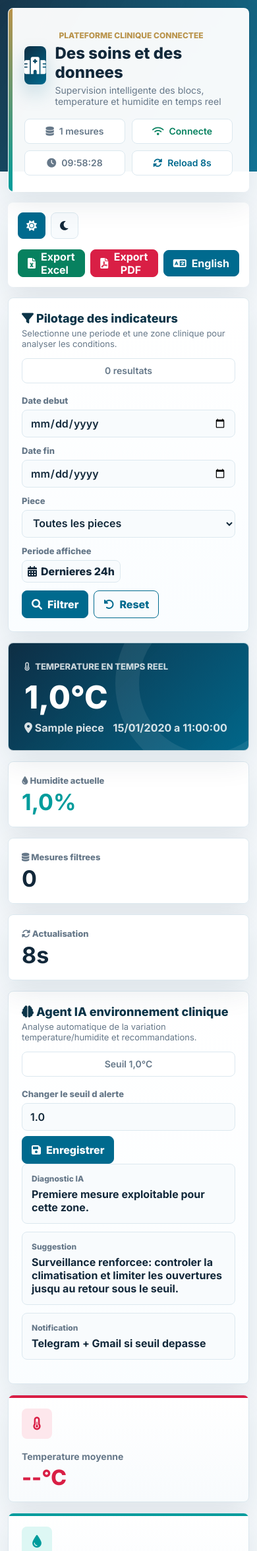
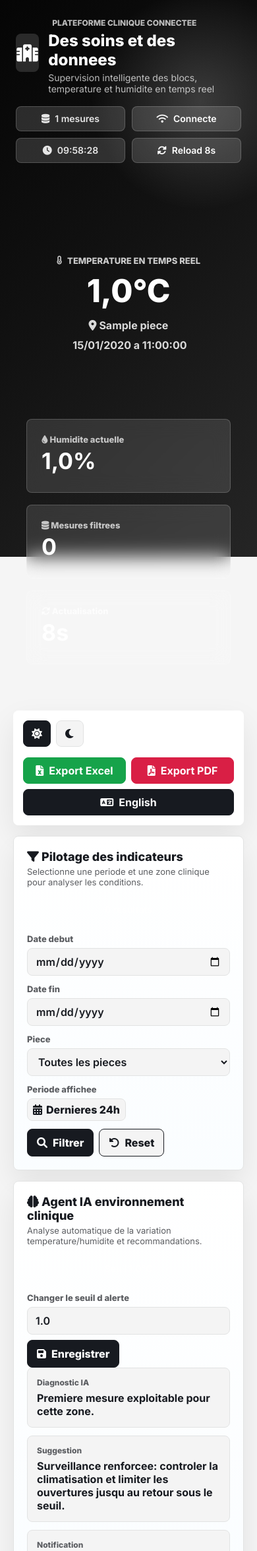
Before and after one commit to ZakHABIB/Projet-Django-GSI4, a Django app: page / in a window 390 px wide. Shown: the top 2351 px of the page at 66% size. Run offline with Django 5.2, Linux system fonts and the light colour scheme; tables that the repository leaves empty hold one stand-in row (values such as "Sample post"); some libraries are stand-ins or nearby versions.

Commit message:
Redesign dashboard with Tesla-style hero

```diff
--- a/templates/capteurs/dashboard.html
+++ b/templates/capteurs/dashboard.html
@@ -11,25 +11,25 @@
 
     <style>
         :root {
-            --bg: #f4f8fb;
+            --bg: #f5f5f5;
             --surface: #ffffff;
-            --surface-soft: #f8fbfd;
-            --text: #12283a;
-            --muted: #667889;
-            --border: #dce8ef;
-            --primary: #006a8e;
-            --primary-soft: #dff3f8;
-            --teal: #009c9c;
-            --teal-soft: #ddf7f4;
+            --surface-soft: #f4f4f4;
+            --text: #171a20;
+            --muted: #5c5e62;
+            --border: #e2e3e3;
+            --primary: #171a20;
+            --primary-soft: #eeeeee;
+            --teal: #0a7cff;
+            --teal-soft: #e7f1ff;
             --coral: #d91f45;
             --coral-soft: #fde7ec;
-            --amber: #b88a36;
-            --amber-soft: #fff5df;
-            --green: #07815f;
-            --clinical: #0b3448;
-            --navy: #0e2e44;
-            --gold: #b9934a;
-            --shadow: 0 18px 45px rgba(9, 49, 70, 0.09);
+            --amber: #8e8e93;
+            --amber-soft: #f1f1f1;
+            --green: #16a34a;
+            --clinical: #171a20;
+            --navy: #111111;
+            --gold: #a0a0a0;
+            --shadow: 0 18px 45px rgba(0, 0, 0, 0.08);
         }
 
         body.dark-mode {
@@ -58,7 +58,7 @@
         body {
             margin: 0;
             min-height: 100vh;
-            background: var(--bg);
+            background: #f5f5f5;
             color: var(--text);
             font-family: "Inter", Arial, sans-serif;
         }
@@ -66,11 +66,10 @@
         body::before {
             content: "";
             position: fixed;
-            inset: 0 0 auto;
-            height: 260px;
+            inset: 0;
             background:
-                linear-gradient(120deg, rgba(14, 46, 68, 0.96), rgba(0, 106, 142, 0.92)),
-                radial-gradient(circle at 86% 12%, rgba(185, 147, 74, 0.28), transparent 26%);
+                radial-gradient(circle at 78% 18%, rgba(255, 255, 255, 0.18), transparent 22%),
+                linear-gradient(135deg, #050505 0%, #121212 46%, #252525 100%);
             z-index: -1;
         }
 
@@ -79,9 +78,9 @@
         }
 
         .app-shell {
-            width: min(1440px, calc(100% - 40px));
+            width: 100%;
             margin: 0 auto;
-            padding: 22px 0 36px;
+            padding: 0 0 56px;
         }
 
         .topbar {
@@ -91,21 +90,19 @@
             align-items: center;
             justify-content: space-between;
             gap: 18px;
-            padding: 24px;
-            background: rgba(255, 255, 255, 0.96);
-            border: 1px solid rgba(255, 255, 255, 0.72);
-            border-radius: 8px;
-            box-shadow: var(--shadow);
+            width: min(1440px, calc(100% - 40px));
+            margin: 0 auto;
+            padding: 18px 4px;
+            background: transparent;
+            border: 0;
+            border-radius: 0;
+            box-shadow: none;
+            color: #fff;
+            z-index: 2;
         }
 
         .topbar::before {
-            content: "";
-            position: absolute;
-            left: 0;
-            top: 0;
-            bottom: 0;
-            width: 6px;
-            background: linear-gradient(180deg, var(--gold), var(--teal));
+            display: none;
         }
 
         .brand {
@@ -121,10 +118,10 @@
             display: grid;
             place-items: center;
             border-radius: 8px;
-            background: linear-gradient(135deg, var(--navy), var(--primary));
+            background: rgba(255, 255, 255, 0.14);
             color: #fff;
             font-size: 26px;
-            box-shadow: 0 14px 30px rgba(0, 106, 142, 0.20);
+            box-shadow: none;
         }
 
         .clinical-kicker {
@@ -132,7 +129,7 @@
             align-items: center;
             gap: 6px;
             margin-bottom: 5px;
-            color: var(--gold);
+            color: rgba(255, 255, 255, 0.72);
             font-size: 12px;
             font-weight: 800;
             text-transform: uppercase;
@@ -147,7 +144,7 @@
 
         .brand p {
             margin: 4px 0 0;
-            color: var(--muted);
+            color: rgba(255, 255, 255, 0.72);
             font-size: 14px;
         }
 
@@ -166,27 +163,28 @@
             gap: 8px;
             padding: 8px 12px;
             border-radius: 8px;
-            background: #fff;
-            border: 1px solid var(--border);
-            color: var(--muted);
+            background: rgba(255, 255, 255, 0.14);
+            border: 1px solid rgba(255, 255, 255, 0.18);
+            color: rgba(255, 255, 255, 0.88);
             font-size: 14px;
             font-weight: 600;
         }
 
         .status-pill.online {
-            color: var(--green);
+            color: #fff;
         }
 
         .status-pill.refreshing {
-            color: var(--primary);
+            color: #fff;
         }
 
         .toolbar {
+            width: min(1440px, calc(100% - 40px));
             display: flex;
             align-items: center;
             justify-content: space-between;
             gap: 16px;
-            margin-top: 16px;
+            margin: 22px auto 0;
             padding: 14px;
             background: rgba(255, 255, 255, 0.96);
             border: 1px solid rgba(255, 255, 255, 0.70);
@@ -262,7 +260,8 @@
         }
 
         .filters-panel {
-            margin-top: 16px;
+            width: min(1440px, calc(100% - 40px));
+            margin: 16px auto 0;
         }
 
         .filters-form {
@@ -326,33 +325,37 @@
 
         .live-overview {
             display: grid;
-            grid-template-columns: minmax(0, 1.4fr) repeat(3, minmax(180px, 0.7fr));
-            gap: 16px;
-            margin-top: 16px;
+            grid-template-columns: repeat(3, minmax(180px, 260px));
+            gap: 18px;
+            min-height: calc(100vh - 94px);
+            margin-top: -1px;
+            padding: 52px 40px 48px;
+            align-content: end;
+            justify-content: center;
+            color: #fff;
         }
 
         .live-card {
             position: relative;
             overflow: hidden;
-            padding: 24px;
-            border-radius: 8px;
-            border: 1px solid rgba(255, 255, 255, 0.72);
-            background:
-                linear-gradient(135deg, rgba(14, 46, 68, 0.98), rgba(0, 106, 142, 0.94)),
-                var(--navy);
+            grid-column: 1 / -1;
+            align-self: center;
+            justify-self: center;
+            max-width: 980px;
+            width: min(100%, 980px);
+            padding: 8vh 20px 10vh;
+            border-radius: 8px;
+            border: 0;
+            background: transparent;
             color: #fff;
-            box-shadow: var(--shadow);
+            box-shadow: none;
+            text-align: center;
         }
 
         .live-card::after {
             content: "";
             position: absolute;
-            right: -80px;
-            top: -80px;
-            width: 210px;
-            height: 210px;
-            border-radius: 50%;
-            border: 36px solid rgba(255, 255, 255, 0.08);
+            display: none;
         }
 
         .live-label {
@@ -367,32 +370,36 @@
 
         .live-temp {
             margin-top: 14px;
-            font-size: 64px;
+            font-size: clamp(76px, 12vw, 154px);
             line-height: 1;
             font-weight: 800;
             letter-spacing: 0;
         }
 
         .live-meta {
-            margin-top: 12px;
+            margin-top: 18px;
             display: flex;
             gap: 10px;
             flex-wrap: wrap;
+            justify-content: center;
             color: rgba(255, 255, 255, 0.84);
             font-weight: 700;
         }
 
         .live-mini {
-            padding: 20px;
-            border: 1px solid var(--border);
-            border-radius: 8px;
-            background: rgba(255, 255, 255, 0.96);
-            box-shadow: var(--shadow);
+            min-height: 112px;
+            padding: 22px;
+            border: 1px solid rgba(255, 255, 255, 0.18);
+            border-radius: 8px;
+            background: rgba(255, 255, 255, 0.12);
+            color: #fff;
+            box-shadow: none;
+            backdrop-filter: blur(14px);
         }
 
         .live-mini span {
             display: block;
-            color: var(--muted);
+            color: rgba(255, 255, 255, 0.72);
             font-size: 13px;
             font-weight: 800;
             margin-bottom: 8px;
@@ -403,11 +410,16 @@
             line-height: 1;
         }
 
+        .live-mini .hum-value {
+            color: #fff;
+        }
+
         .stats-grid {
+            width: min(1440px, calc(100% - 40px));
             display: grid;
             grid-template-columns: repeat(4, minmax(0, 1fr));
             gap: 16px;
-            margin-top: 16px;
+            margin: 16px auto 0;
         }
 
         .metric-card,
@@ -487,6 +500,12 @@
             background:
                 linear-gradient(180deg, rgba(255, 255, 255, 0.98), rgba(250, 253, 255, 0.98)),
                 var(--surface);
+        }
+
+        .app-shell > .panel {
+            width: min(1440px, calc(100% - 40px));
+            margin-left: auto;
+            margin-right: auto;
         }
 
         .panel-header {
@@ -837,8 +859,8 @@
 
         @media (max-width: 720px) {
             .app-shell {
-                width: min(100% - 24px, 1440px);
-                padding-top: 12px;
+                width: 100%;
+                padding-top: 0;
             }
 
             .topbar,
```
Also changed, not shown: other parts of templates/capteurs/dashboard.html (+41 -37 lines).
